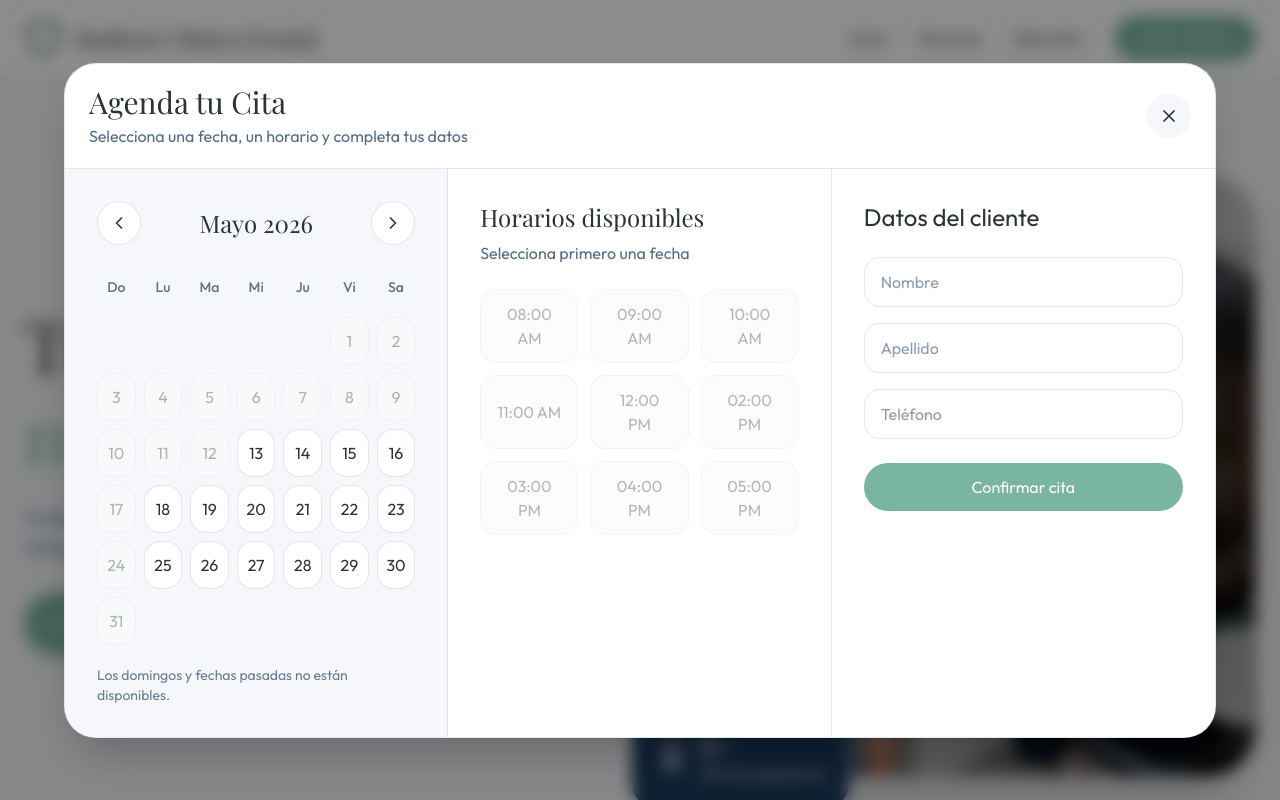
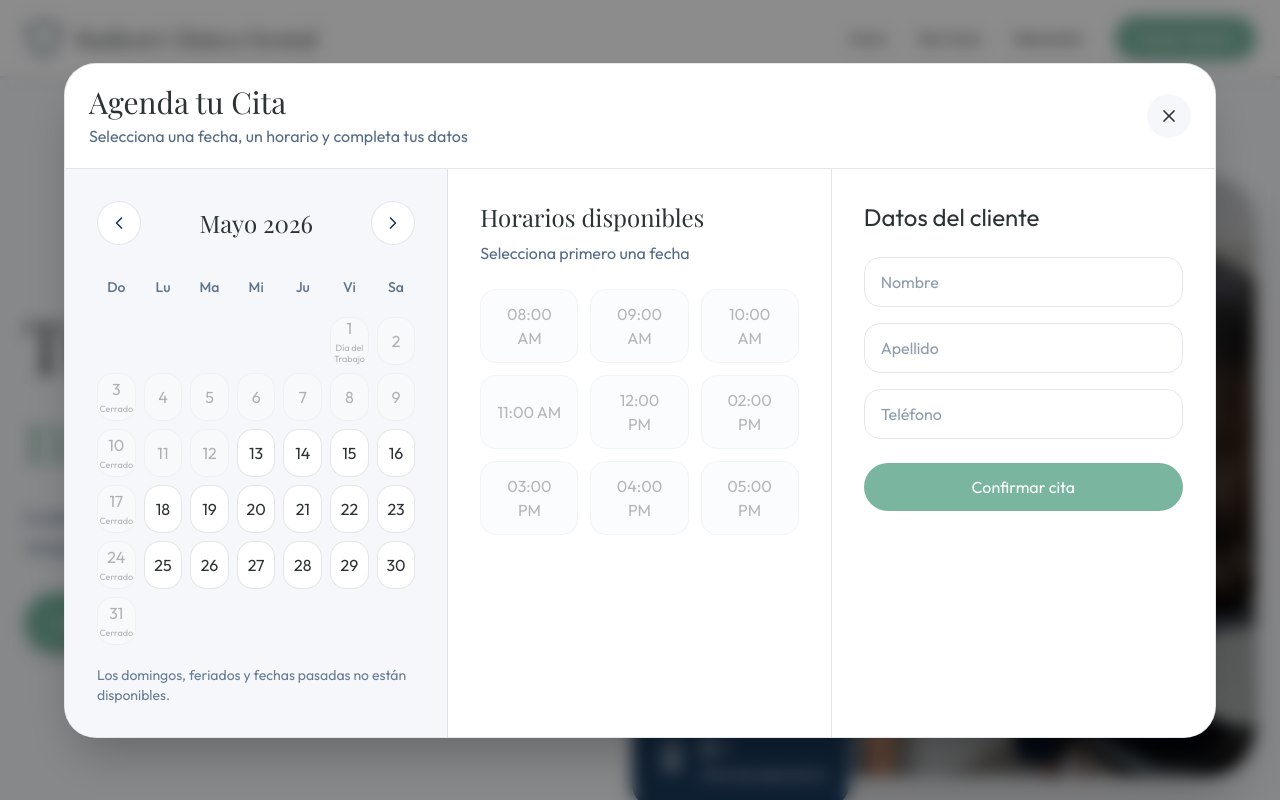
Before and after one commit to Ruben-online/Clinica-Dental-Radient, a Next.js app: page / in a window 1280 px wide. Both pictures are taken after a click on the button "Agenda tu Cita". Shown: the top 800 px of the page. Built offline with nearby package versions, Linux system fonts and the light colour scheme; no server answers; the database is empty.

Commit message:
feat: agregar feriados oficiales y restricciones en citas

```diff
--- a/src/app/page.js
+++ b/src/app/page.js
@@ -11,23 +11,32 @@ import Footer from "@/components/layout/footer";
 import BookingModal from "@/components/home/booking-modal";
 
 export default function Home() {
-  const [showBookingModal, setShowBookingModal] = useState(false);
+  const [showBookingModal, setShowBookingModal] =
+    useState(false);
 
-  const [currentMonth, setCurrentMonth] = useState(new Date());
+  const [currentMonth, setCurrentMonth] =
+    useState(new Date());
 
-  const [selectedDate, setSelectedDate] = useState(null);
+  const [selectedDate, setSelectedDate] =
+    useState(null);
 
-  const [selectedTime, setSelectedTime] = useState("");
+  const [selectedTime, setSelectedTime] =
+    useState("");
 
-  const [clientName, setClientName] = useState("");
+  const [clientName, setClientName] =
+    useState("");
 
-  const [clientLastName, setClientLastName] = useState("");
+  const [clientLastName, setClientLastName] =
+    useState("");
 
-  const [clientPhone, setClientPhone] = useState("");
+  const [clientPhone, setClientPhone] =
+    useState("");
 
-  const [bookingMessage, setBookingMessage] = useState("");
+  const [bookingMessage, setBookingMessage] =
+    useState("");
 
-  const [appointments, setAppointments] = useState([]);
+  const [appointments, setAppointments] =
+    useState([]);
 
   useEffect(() => {
     fetchAppointments();
@@ -60,7 +69,77 @@ export default function Home() {
     "Diciembre",
   ];
 
-  const weekDays = ["Do", "Lu", "Ma", "Mi", "Ju", "Vi", "Sa"];
+  const weekDays = [
+    "Do",
+    "Lu",
+    "Ma",
+    "Mi",
+    "Ju",
+    "Vi",
+    "Sa",
+  ];
+
+  const holidays = [
+  {
+    date: "2026-01-01",
+    name: "Año Nuevo",
+  },
+
+  {
+    date: "2026-04-02",
+    name: "Jueves Santo",
+  },
+
+  {
+    date: "2026-04-03",
+    name: "Viernes Santo",
+  },
+
+  {
+    date: "2026-04-04",
+    name: "Sábado Santo",
+  },
+
+  {
+    date: "2026-04-05",
+    name: "Domingo de Resurrección",
+  },
+
+  {
+    date: "2026-05-01",
+    name: "Día del Trabajo",
+  },
+
+  {
+    date: "2026-06-30",
+    name: "Día del Ejército",
+  },
+
+  {
+    date: "2026-09-15",
+    name: "Día de la Independencia",
+  },
+
+  {
+    date: "2026-10-20",
+    name: "Día de la Revolución",
+  },
+
+  {
+    date: "2026-11-01",
+    name: "Día de Todos los Santos",
+  },
+
+  {
+    date: "2026-12-25",
+    name: "Navidad",
+  },
+
+  {
+    date: "2026-12-31",
+    name: "Fin de Año",
+  },
+];
 
   const today = new Date();
 
@@ -79,7 +158,11 @@ export default function Home() {
 
     const startDay = firstDayOfMonth.getDay();
 
-    const daysInMonth = new Date(year, month + 1, 0).getDate();
+    const daysInMonth = new Date(
+      year,
+      month + 1,
+      0
+    ).getDate();
 
     const days = [];
 
@@ -112,7 +195,8 @@ export default function Home() {
     return (
       date1.getDate() === date2.getDate() &&
       date1.getMonth() === date2.getMonth() &&
-      date1.getFullYear() === date2.getFullYear()
+      date1.getFullYear() ===
+        date2.getFullYear()
     );
   };
 
@@ -126,6 +210,22 @@ export default function Home() {
     if (!date) return false;
 
     return date.getDay() === 0;
+  };
+
+  const getHoliday = (date) => {
+    if (!date) return null;
+
+    const dateString = date
+      .toISOString()
+      .split("T")[0];
+
+    return holidays.find(
+      (holiday) => holiday.date === dateString
+    );
+  };
+
+  const isHoliday = (date) => {
+    return !!getHoliday(date);
   };
 
   const formatSelectedDate = (date) => {
@@ -157,7 +257,8 @@ export default function Home() {
         appointment.date.split("T")[0];
 
       return (
-        appointmentDate === selectedDateString &&
+        appointmentDate ===
+          selectedDateString &&
         appointment.time === time
       );
     });
@@ -171,7 +272,10 @@ export default function Home() {
       !clientLastName ||
       !clientPhone
     ) {
-      setBookingMessage("Completa todos los campos.");
+      setBookingMessage(
+        "Completa todos los campos."
+      );
+
       return;
     }
 
@@ -217,7 +321,9 @@ export default function Home() {
     } catch (error) {
       console.error(error);
 
-      setBookingMessage("Error del servidor.");
+      setBookingMessage(
+        "Error del servidor."
+      );
     }
   };
 
@@ -225,7 +331,11 @@ export default function Home() {
     <div className="min-h-screen bg-[var(--cream)] overflow-x-hidden">
       <Navbar />
 
-      <Hero setShowBookingModal={setShowBookingModal} />
+      <Hero
+        setShowBookingModal={
+          setShowBookingModal
+        }
+      />
 
       <Services />
 
@@ -236,8 +346,12 @@ export default function Home() {
       <Footer />
 
       <BookingModal
-        showBookingModal={showBookingModal}
-        setShowBookingModal={setShowBookingModal}
+        showBookingModal={
+          showBookingModal
+        }
+        setShowBookingModal={
+          setShowBookingModal
+        }
         currentMonth={currentMonth}
         setCurrentMonth={setCurrentMonth}
         selectedDate={selectedDate}
@@ -247,7 +361,9 @@ export default function Home() {
         clientName={clientName}
         setClientName={setClientName}
         clientLastName={clientLastName}
-        setClientLastName={setClientLastName}
+        setClientLastName={
+          setClientLastName
+        }
         clientPhone={clientPhone}
         setClientPhone={setClientPhone}
         calendarDays={calendarDays}
@@ -257,8 +373,14 @@ export default function Home() {
         isSameDay={isSameDay}
         isPastDate={isPastDate}
         isSunday={isSunday}
-        formatSelectedDate={formatSelectedDate}
-        resetBookingForm={resetBookingForm}
+        isHoliday={isHoliday}
+        getHoliday={getHoliday}
+        formatSelectedDate={
+          formatSelectedDate
+        }
+        resetBookingForm={
+          resetBookingForm
+        }
         handleReserve={handleReserve}
         todayNoTime={todayNoTime}
         bookingMessage={bookingMessage}
--- a/src/components/home/booking-modal.js
+++ b/src/components/home/booking-modal.js
@@ -29,6 +29,8 @@ export default function BookingModal({
   isSameDay,
   isPastDate,
   isSunday,
+  isHoliday,
+  getHoliday,
   formatSelectedDate,
   resetBookingForm,
   handleReserve,
@@ -182,9 +184,13 @@ export default function BookingModal({
                       );
                     }
 
+                    const holiday =
+                      getHoliday(date);
+
                     const disabled =
                       isPastDate(date) ||
-                      isSunday(date);
+                      isSunday(date) ||
+                      isHoliday(date);
 
                     const selected = isSameDay(
                       date,
@@ -219,15 +225,32 @@ export default function BookingModal({
                           }
                         `}
                       >
-                        {date.getDate()}
+                        <div className="flex flex-col items-center justify-center leading-tight">
+                          <span>
+                            {date.getDate()}
+                          </span>
+
+                          {holiday && (
+                            <span className="text-[9px] mt-1 text-center">
+                              {holiday.name}
+                            </span>
+                          )}
+
+                          {isSunday(date) &&
+                            !holiday && (
+                              <span className="text-[9px] mt-1">
+                                Cerrado
+                              </span>
+                            )}
+                        </div>
                       </button>
                     );
                   })}
                 </div>
 
                 <p className="text-sm text-[var(--navy)]/65 mt-5">
-                  Los domingos y fechas pasadas no
-                  están disponibles.
+                  Los domingos, feriados y fechas
+                  pasadas no están disponibles.
                 </p>
               </div>
 
@@ -305,6 +328,12 @@ export default function BookingModal({
                               Ocupado
                             </span>
                           )}
+
+                          {isPastHour && (
+                            <span className="text-[10px] mt-1">
+                              Finalizado
+                            </span>
+                          )}
                         </div>
                       </button>
                     );
```
